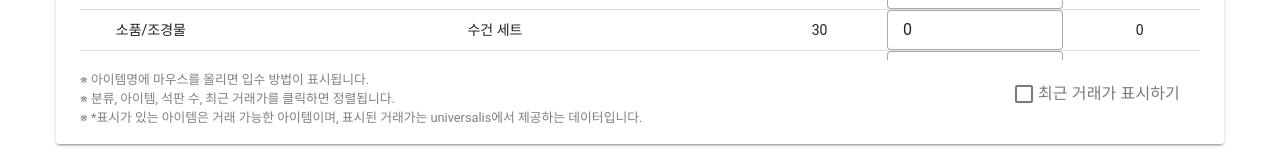
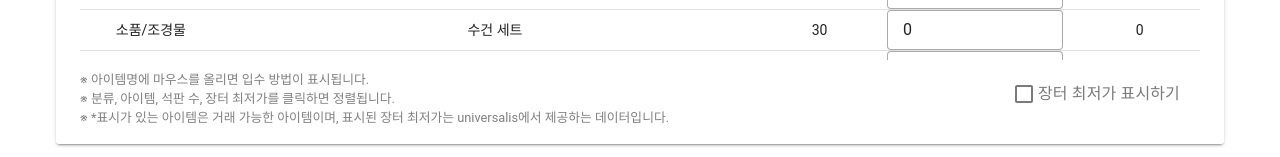
Before and after one commit to black-pepper/ff14-utility, a Vue app: page /moogle in a window 1280 px wide. Shown: the part 680-837 px from the top of the page. Built offline with nearby package versions, Linux system fonts and the light colour scheme.

Commit message:
modify price

```diff
--- a/src/views/MoogleView.vue
+++ b/src/views/MoogleView.vue
@@ -84,7 +84,7 @@ const getPrice = async () => {
   rewards.forEach((reward) => {
     if (reward.itemId) {
       const item = itemIdMap.get(reward.itemId);
-      reward.price = item.nq ? item.nq.recentPurchase.region.price : 'error';
+      reward.price = item.nq ? item.nq.minListing.region.price : 'error';
     } else {
       reward.price = null;
     }
@@ -125,7 +125,7 @@ watch(visibleRecentPrice,() => { if(visibleRecentPrice.value) getPrice() });
         <tr>
           <th class="text-center" @click="changeSort('category')" :style="{ cursor: 'pointer' }">분류<span v-if="sorted === 'category'">{{ direction === 'asc' ? '▴' : '▾' }}</span></th>
           <th class="text-center" @click="changeSort('name')" :style="{ cursor: 'pointer' }">아이템<span v-if="sorted === 'name'">{{ direction === 'asc' ? '▴' : '▾' }}</span></th>
-          <th v-if="visibleRecentPrice" class="text-center" @click="changeSort('price')">최근 거래가<span v-if="sorted === 'price'">{{ direction === 'asc' ? '▴' : '▾' }}</span></th>
+          <th v-if="visibleRecentPrice" class="text-center" @click="changeSort('price')">장터 최저가<span v-if="sorted === 'price'">{{ direction === 'asc' ? '▴' : '▾' }}</span></th>
           <th class="text-center" @click="changeSort('tomestones')" :style="{ cursor: 'pointer' }">석판 수<span v-if="sorted === 'tomestones'">{{ direction === 'asc' ? '▴' : '▾' }}</span></th>
           <th class="text-center">개수</th>
           <th class="text-center">석판 합계</th>
@@ -166,12 +166,12 @@ watch(visibleRecentPrice,() => { if(visibleRecentPrice.value) getPrice() });
       <v-col cols="auto">
         <div style="color:grey; margin-top: 10px; font-size: 0.8rem;">
           ※ 아이템명에 마우스를 올리면 입수 방법이 표시됩니다. <br>
-          ※ 분류, 아이템, 석판 수, 최근 거래가를 클릭하면 정렬됩니다. <br>
-          ※ *표시가 있는 아이템은 거래 가능한 아이템이며, 표시된 거래가는 universalis에서 제공하는 데이터입니다.
+          ※ 분류, 아이템, 석판 수, 장터 최저가를 클릭하면 정렬됩니다. <br>
+          ※ *표시가 있는 아이템은 거래 가능한 아이템이며, 표시된 장터 최저가는 universalis에서 제공하는 데이터입니다.
         </div>
       </v-col>
       <v-col cols="auto">
-        <v-checkbox style="margin-right: 20px;" v-model="visibleRecentPrice" label="최근 거래가 표시하기" density="compact"/>
+        <v-checkbox style="margin-right: 20px;" v-model="visibleRecentPrice" label="장터 최저가 표시하기" density="compact"/>
       </v-col>
     </v-row>
   </v-expansion-panel-text>
```
